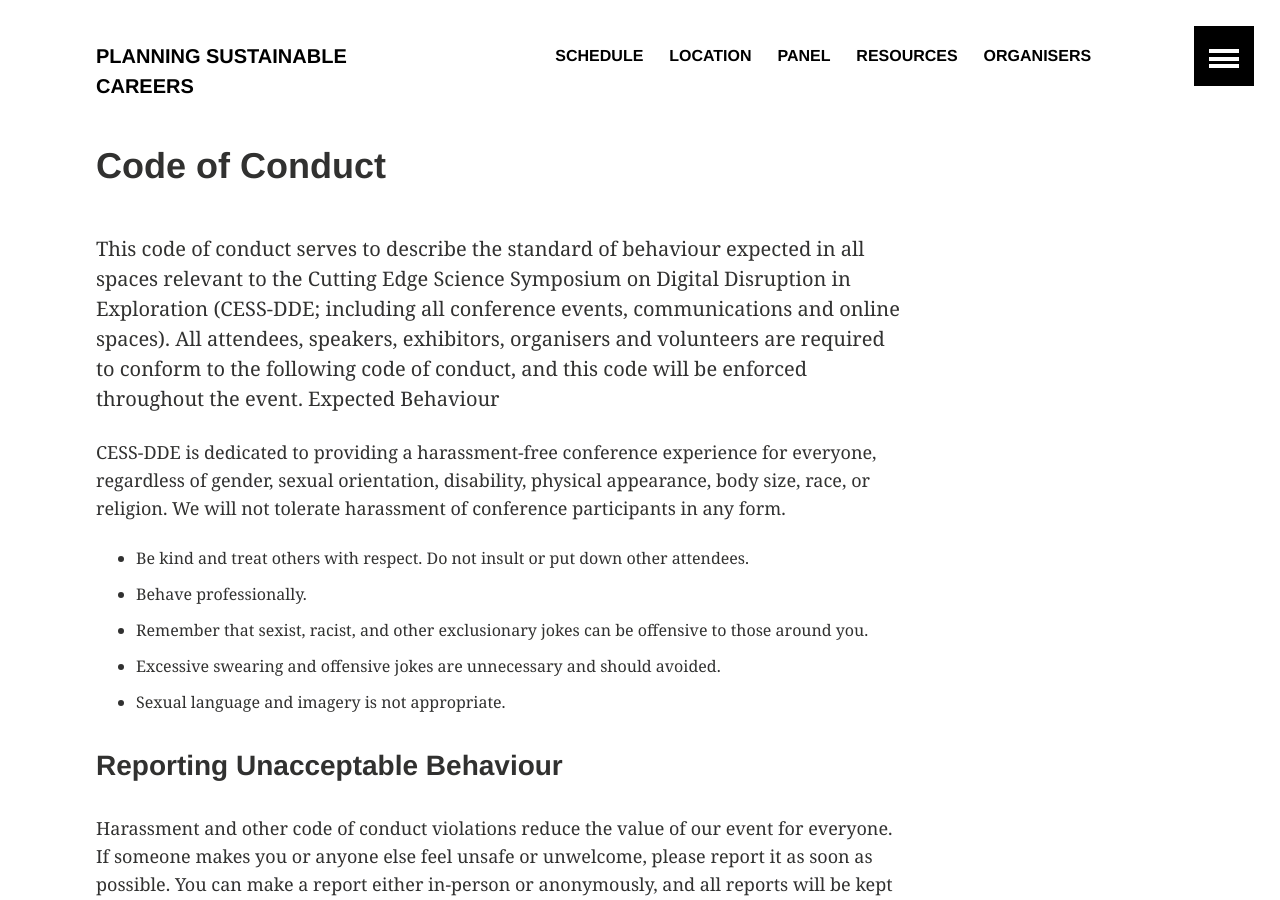
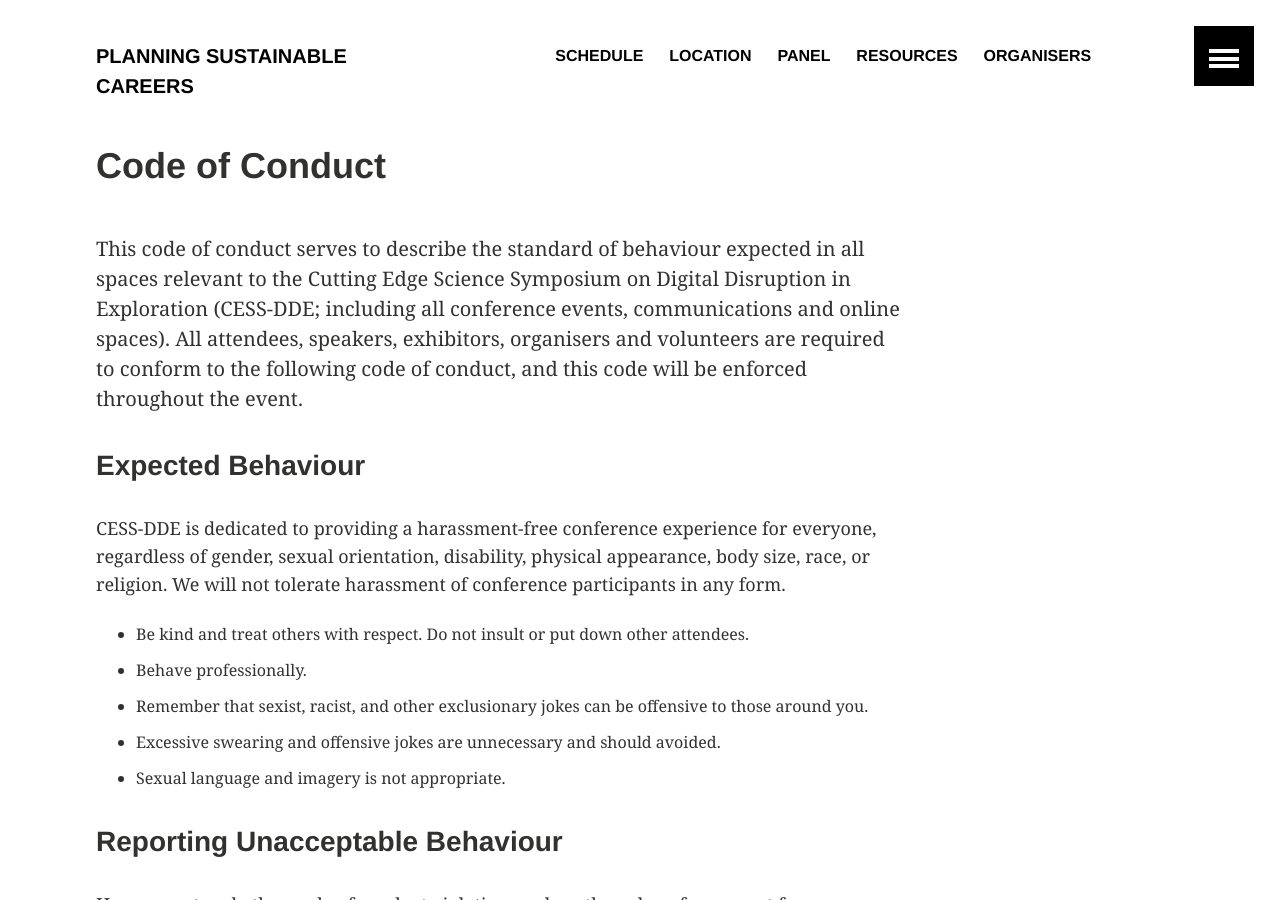
Before and after one commit to DDE-ECMR-workshop/DDE-EMCR-workshop.github.io, a Jekyll site: the page built from _pages/code_of_conduct.md, in a window 1280 px wide and 900 px high. Built offline with Jekyll 4.4.1, drawn with Linux system fonts in a browser that asks for light colours.

```diff
--- a/_pages/code_of_conduct.md
+++ b/_pages/code_of_conduct.md
@@ -6,7 +6,8 @@ share: false
 ---
 
 This code of conduct serves to describe the standard of behaviour expected in all spaces relevant to the Cutting Edge Science Symposium on Digital Disruption in Exploration (CESS-DDE; including all conference events, communications and online spaces). All attendees, speakers, exhibitors, organisers and volunteers are required to conform to the following code of conduct, and this code will be enforced throughout the event.
-Expected Behaviour
+
+### Expected Behaviour
 
 CESS-DDE is dedicated to providing a harassment-free conference experience for everyone, regardless of gender, sexual orientation, disability, physical appearance, body size, race, or religion. We will not tolerate harassment of conference participants in any form.
 
@@ -20,7 +21,7 @@ CESS-DDE is dedicated to providing a harassment-free conference experience for e
 
 Harassment and other code of conduct violations reduce the value of our event for everyone. If someone makes you or anyone else feel unsafe or unwelcome, please report it as soon as possible. You can make a report either in-person or anonymously, and all reports will be kept confidential.
 
-## Consequences
+### Consequences
 
 If a participant engages in behaviour that violates this code of conduct, the conference organisers will take appropriate action, which may include warning the offender or expulsion from the conference with no refund.
 
```
